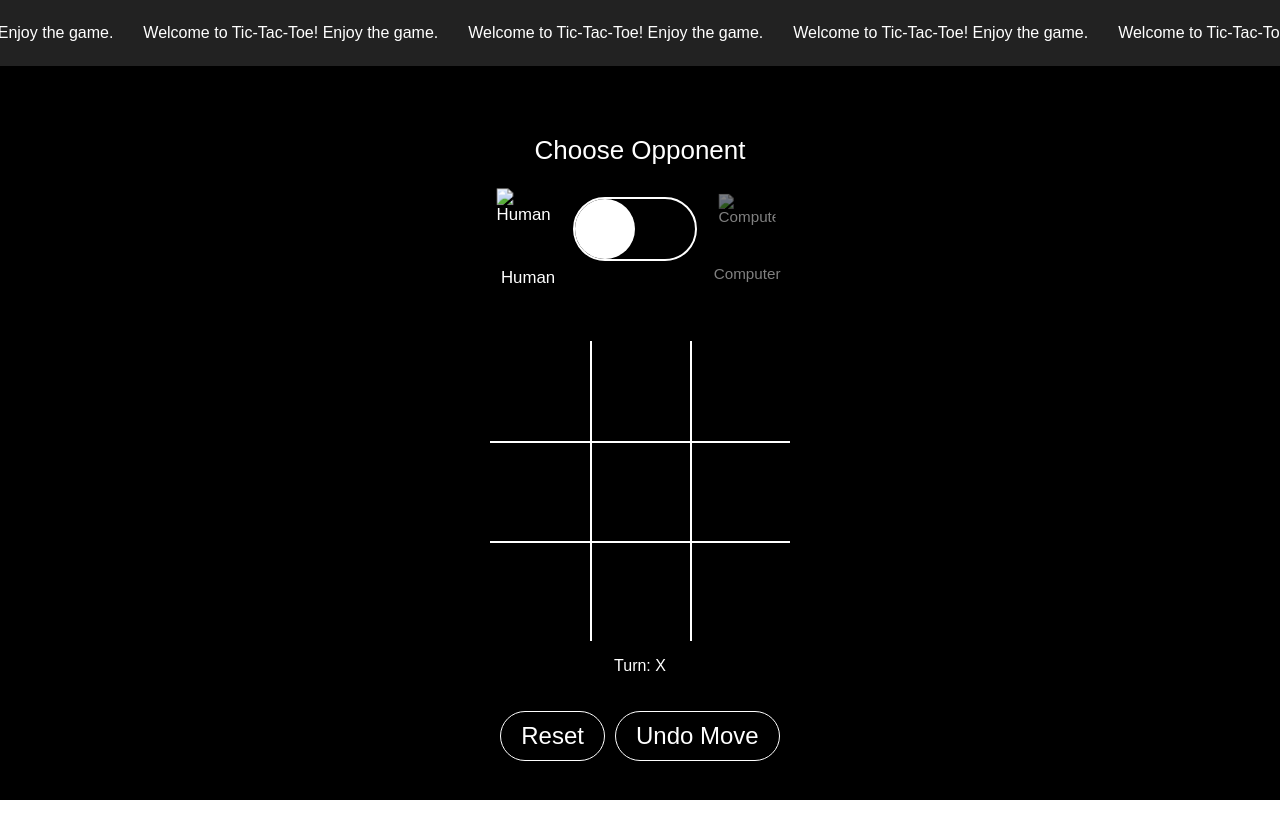
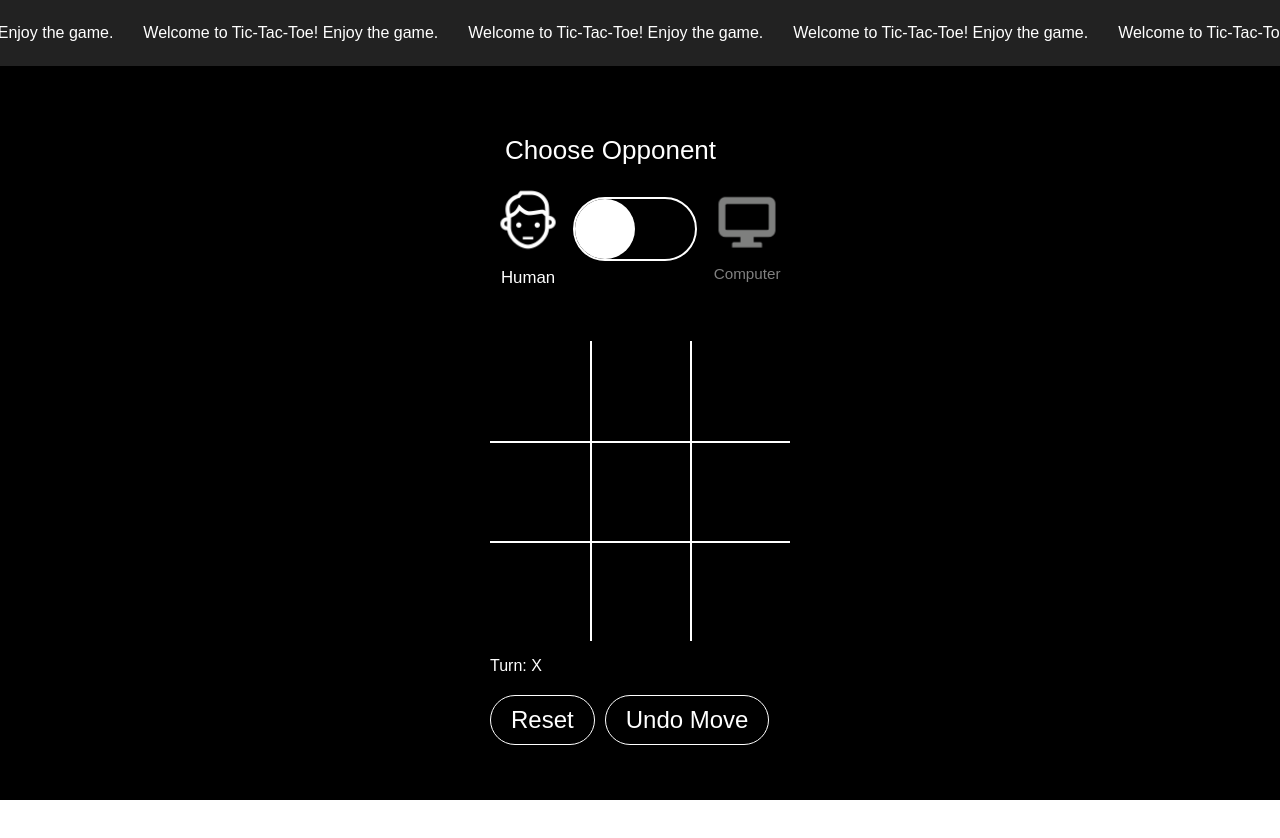
Before and after one commit to juliana-zagurska/tic-tac-toe, a plain HTML site: page index.html in a window 1280 px wide. Drawn offline with nearby package versions, Linux system fonts and the light colour scheme.

Commit message:
Update index.html

```diff
--- a/index.html
+++ b/index.html
@@ -5,11 +5,12 @@
     <meta name="viewport" content="width=device-width, initial-scale=1.0">
     <title>Tic-Tac-Toe</title>
     <link rel="stylesheet" href="style.css">
-    <script src="https://cdnjs.cloudflare.com/ajax/libs/gsap/3.12.2/gsap.min.js"></script>
+    <script src="https://cdnjs.cloudflare.com/ajax/libs/gsap/3.12.2/gsap.min.js"></script> <!-- GSAP -->
 </head>
 <body>
+    <div class="main-screen">
         <div class="intro-bg"></div>
-    <img src="./assets/pencil.png" alt="Pencil Cursor" class="custom-cursor">
+        <img src="pencil.png" alt="Pencil Cursor" class="custom-cursor">
         <div class="running-line">
             <div class="running-line-content">
                 <p>Welcome to Tic-Tac-Toe! Enjoy the game. </p>
@@ -20,24 +21,24 @@
         </div>
         <div class="game-mode-toggle">
             <div class="toggle-item" id="toggle-item1">
-            <img src="./assets/human-icon.png" alt="Human" class="mode-icon">
+                <img src="human-icon.png" alt="Human" class="mode-icon">
                 <p>Human</p>
             </div>
             <div class="toggle-switch" onclick="toggleGameMode()">
                 <div class="toggle-circle"></div>
             </div>
             <div class="toggle-item" id="toggle-item2">
-            <img src="./assets/computer-icon.png" alt="Computer" class="mode-icon">
+                <img src="computer-icon.png" alt="Computer" class="mode-icon">
                 <p>Computer</p>
             </div>
         </div>
             <div class="board"></div>
-        <p id="status"></p>
+            <div class="game-status"><p id="status"></p></div>
             <div class="button-container">
                 <button id="reset-btn" onclick="resetGame()">Reset</button>
                 <button id="undo-btn" onclick="undoMove()">Undo Move</button>
             </div>
-
+    </div>
     <script src="main.js"></script>
     <script>
         const container = document.querySelector(".running-line");
```
Lines whose indentation alone changed are shown as unchanged.
